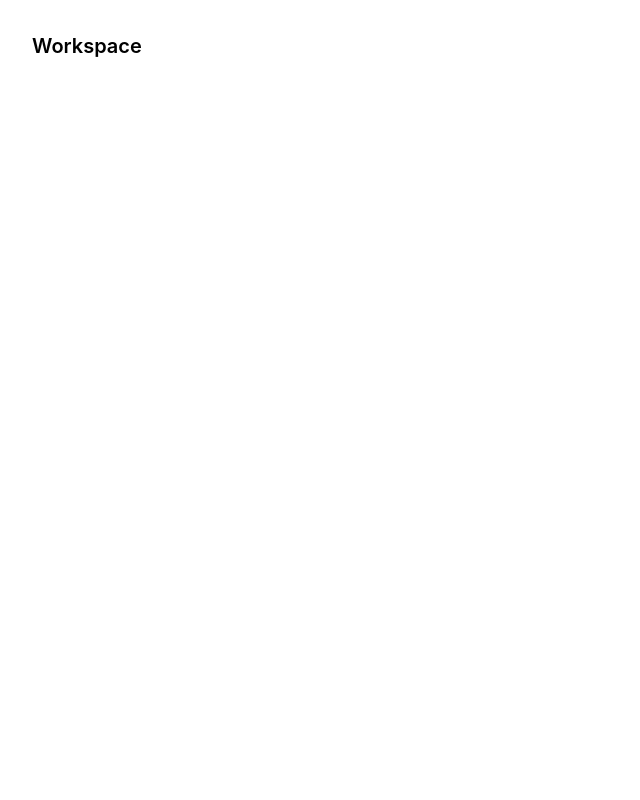
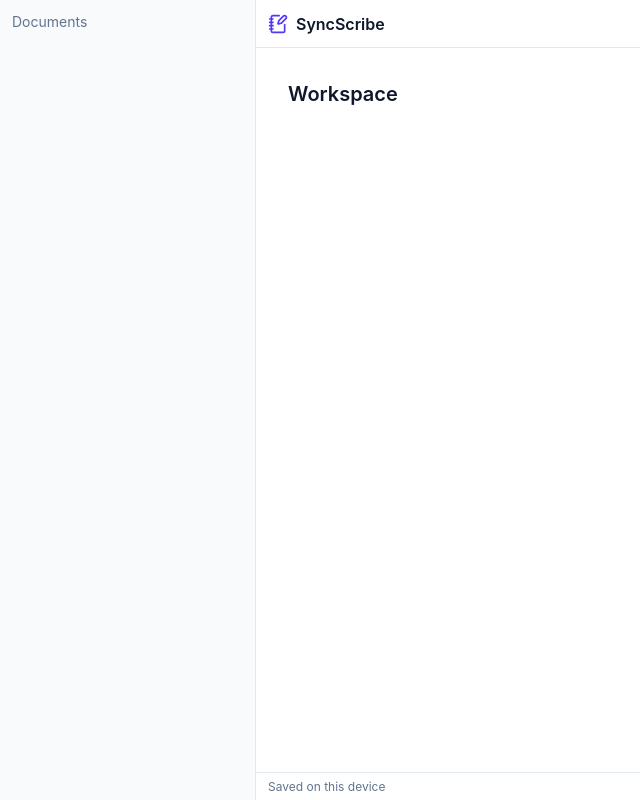
Before and after one commit to Sangitaswain/SyncScribe, a React (Vite) app in the folder apps/web/: page / in a window 1280 px wide. Shown: the whole page, without its empty margins (0-640 px from the left). Built offline with nearby package versions, Linux system fonts and the light colour scheme.

Commit message:
feat(web): add app shell layout

```diff
--- a/apps/web/src/App.tsx
+++ b/apps/web/src/App.tsx
@@ -1,6 +1,7 @@
 import { BrowserRouter, Route, Routes } from "react-router";
 import Placeholder from "./routes/Placeholder";
 import NotFound from "./routes/NotFound";
+import AppShell from "./components/AppShell";
 
 // Screens from FRONTEND_PLAN.md FP-6
 export default function App() {
@@ -12,6 +13,7 @@ export default function App() {
         <Route path="/forgot" element={<Placeholder title="Forgot password" />} />
         <Route path="/reset/:token" element={<Placeholder title="Reset password" />} />
         <Route path="/s/:token" element={<Placeholder title="Accept share link" />} />
+        <Route element={<AppShell />}>
           <Route path="/" element={<Placeholder title="Workspace" />} />
           <Route path="/doc/:docId" element={<Placeholder title="Document" />} />
           <Route path="/doc/:docId/history" element={<Placeholder title="Version history" />} />
@@ -20,6 +22,7 @@ export default function App() {
           <Route path="/search" element={<Placeholder title="Search" />} />
           <Route path="/settings" element={<Placeholder title="Settings" />} />
           <Route path="/workspaces/:id/members" element={<Placeholder title="Members" />} />
+        </Route>
         <Route path="*" element={<NotFound />} />
       </Routes>
     </BrowserRouter>
--- /dev/null
+++ b/apps/web/src/components/AppShell.tsx
@@ -0,0 +1,32 @@
+import { useState } from "react";
+import { Outlet } from "react-router";
+import TopBar from "./TopBar";
+import StatusBar from "./StatusBar";
+import Toaster from "./Toaster";
+
+/** Sidebar + top bar + main area + status bar (FP-7). */
+export default function AppShell() {
+  const [sidebarOpen, setSidebarOpen] = useState(false);
+  return (
+    <div className="flex h-dvh bg-white text-slate-900 dark:bg-slate-900 dark:text-slate-100">
+      {sidebarOpen && (
+        <div className="fixed inset-0 z-20 bg-black/30 md:hidden" onClick={() => setSidebarOpen(false)} />
+      )}
+      <aside
+        className={`fixed inset-y-0 left-0 z-30 w-64 shrink-0 border-r border-slate-200 bg-slate-50 p-3 transition-transform md:static md:translate-x-0 dark:border-slate-700 dark:bg-slate-800 ${
+          sidebarOpen ? "translate-x-0" : "-translate-x-full"
+        }`}
+      >
+        <p className="text-sm text-slate-500">Documents</p>
+      </aside>
+      <div className="flex min-w-0 flex-1 flex-col">
+        <TopBar onMenu={() => setSidebarOpen((o) => !o)} />
+        <main className="min-h-0 flex-1 overflow-auto">
+          <Outlet />
+        </main>
+        <StatusBar />
+      </div>
+      <Toaster />
+    </div>
+  );
+}
--- /dev/null
+++ b/apps/web/src/components/StatusBar.tsx
@@ -0,0 +1,7 @@
+export default function StatusBar() {
+  return (
+    <footer className="flex h-7 shrink-0 items-center gap-4 border-t border-slate-200 px-3 text-xs text-slate-500 dark:border-slate-700">
+      <span>Saved on this device</span>
+    </footer>
+  );
+}
--- /dev/null
+++ b/apps/web/src/components/Toaster.tsx
@@ -0,0 +1,4 @@
+/** Brief notices ("All changes synced", errors). Wired to the UI store in 5.4. */
+export default function Toaster() {
+  return <div aria-live="polite" className="pointer-events-none fixed right-4 bottom-10 z-50 flex flex-col gap-2" />;
+}
--- /dev/null
+++ b/apps/web/src/components/TopBar.tsx
@@ -0,0 +1,16 @@
+import { Menu, NotebookPen } from "lucide-react";
+import { Link } from "react-router";
+
+export default function TopBar({ onMenu }: { onMenu: () => void }) {
+  return (
+    <header className="flex h-12 shrink-0 items-center gap-2 border-b border-slate-200 px-3 dark:border-slate-700">
+      <button onClick={onMenu} className="rounded p-1 hover:bg-slate-100 md:hidden dark:hover:bg-slate-800" aria-label="Toggle sidebar">
+        <Menu className="size-5" />
+      </button>
+      <Link to="/" className="flex items-center gap-2 font-semibold">
+        <NotebookPen className="size-5 text-indigo-600" /> SyncScribe
+      </Link>
+      <div className="ml-auto flex items-center gap-2">{/* sync status, presence, share, notifications, user menu */}</div>
+    </header>
+  );
+}
```
Also changed, not shown: 1 other file (tests, documents, lock files or other folders). Lines whose indentation alone changed are shown as unchanged.
